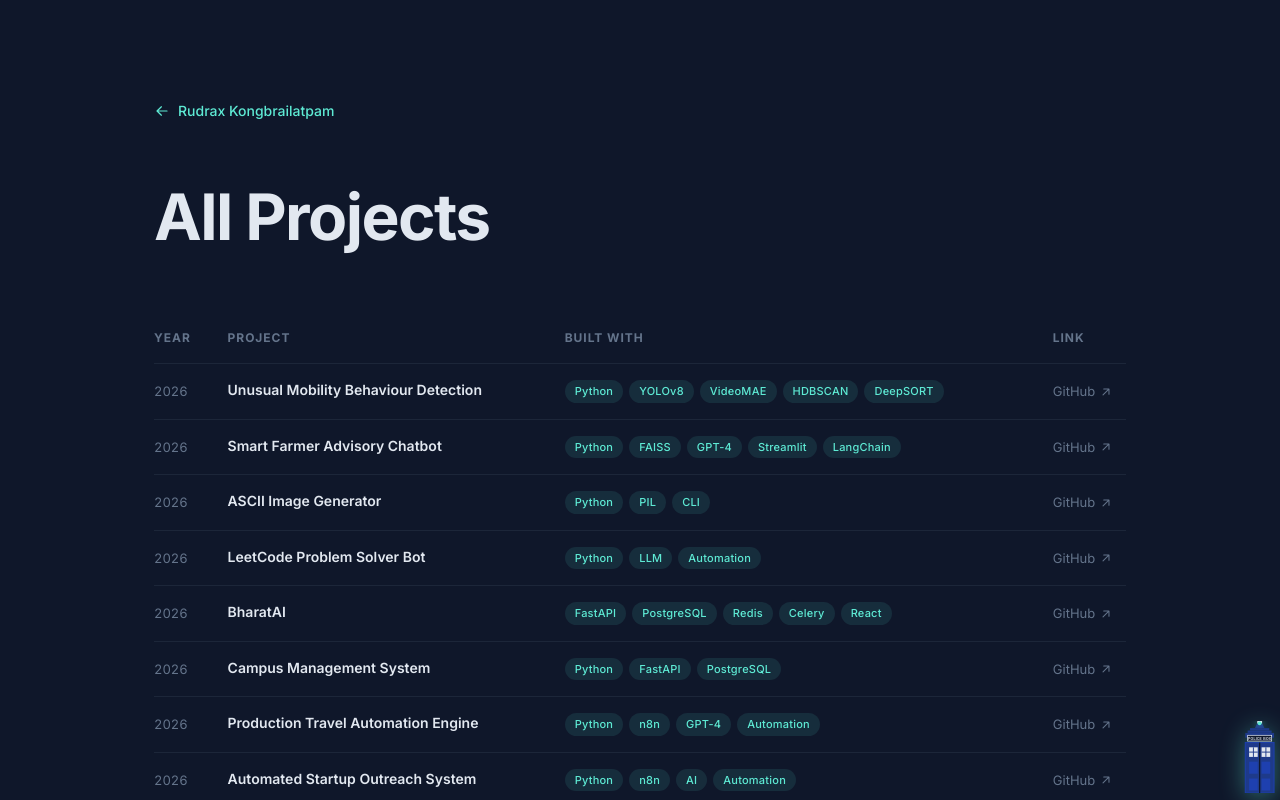
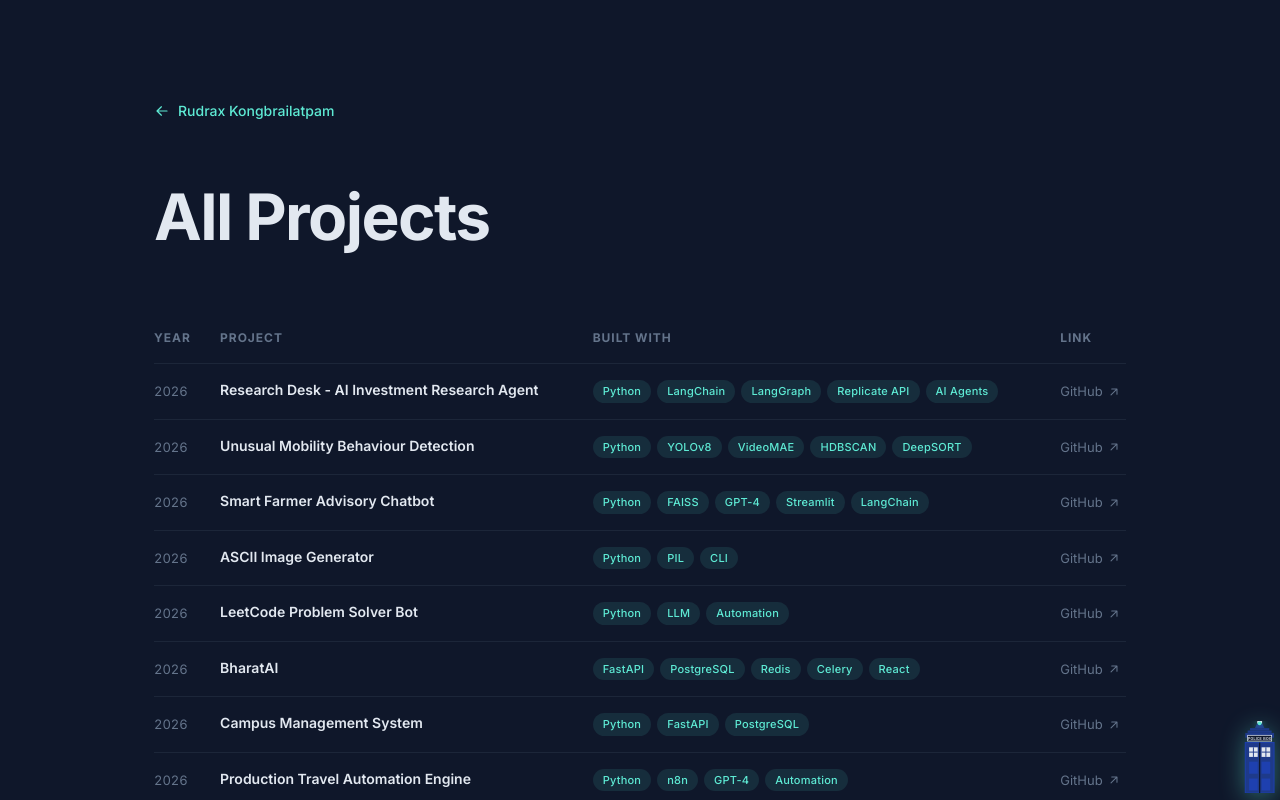
Before and after one commit to NansKong/Portfolio-V2, a React (Vite) app: page /archive in a window 1280 px wide. Shown: the top 800 px of the page. Built offline with nearby package versions, Linux system fonts and the light colour scheme.

Commit message:
updated project

```diff
--- a/src/archiveData.ts
+++ b/src/archiveData.ts
@@ -8,6 +8,12 @@ export type ArchiveProject = {
 
 export const archiveProjects: ArchiveProject[] = [
   // 2026
+  {
+    year: 2026,
+    title: "Research Desk - AI Investment Research Agent",
+    tech: ["Python", "LangChain", "LangGraph", "Replicate API", "AI Agents"],
+    github: "https://github.com/NansKong/investment-research-agent",
+  },
   {
     year: 2026,
     title: "Unusual Mobility Behaviour Detection",
```
